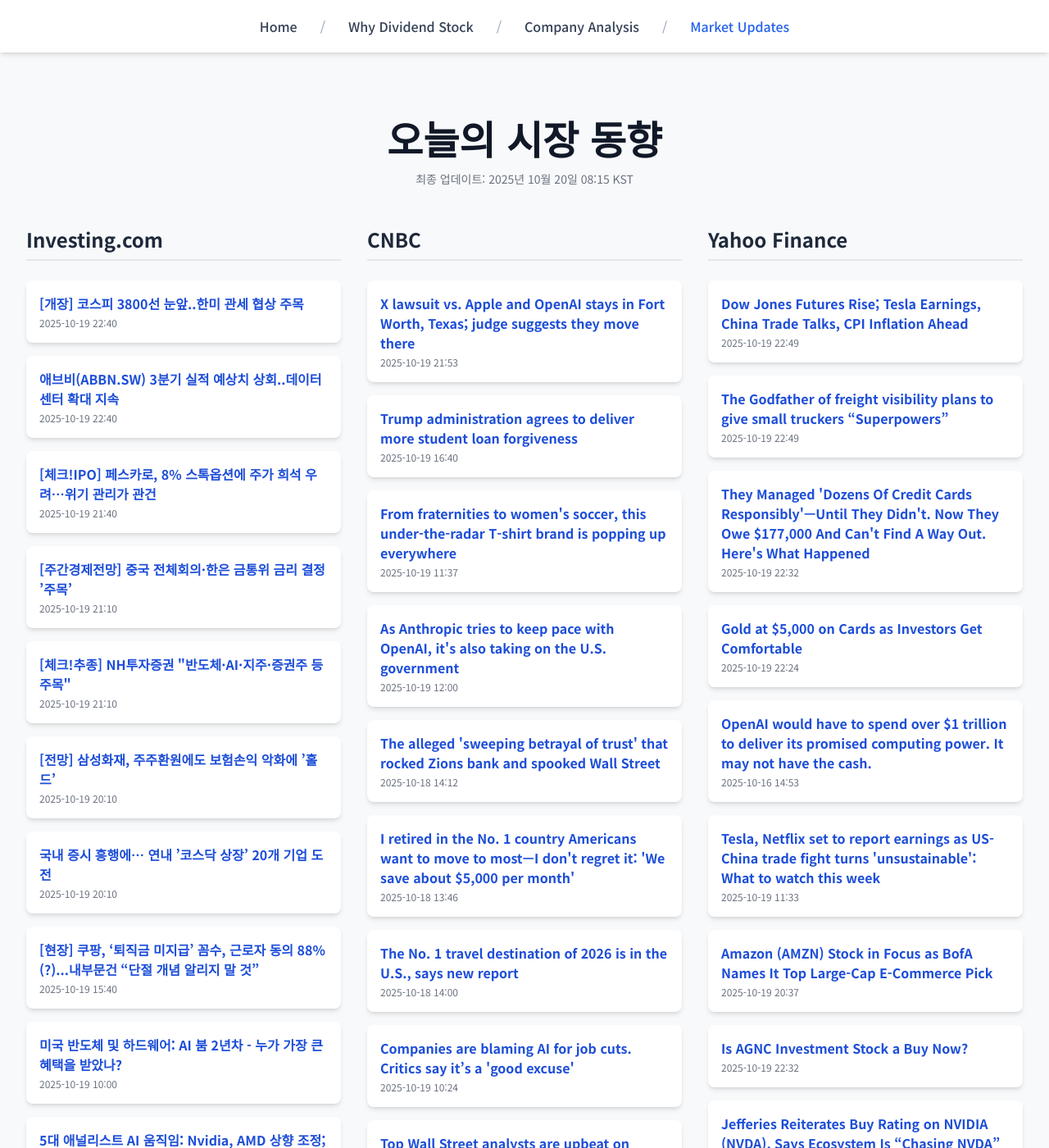
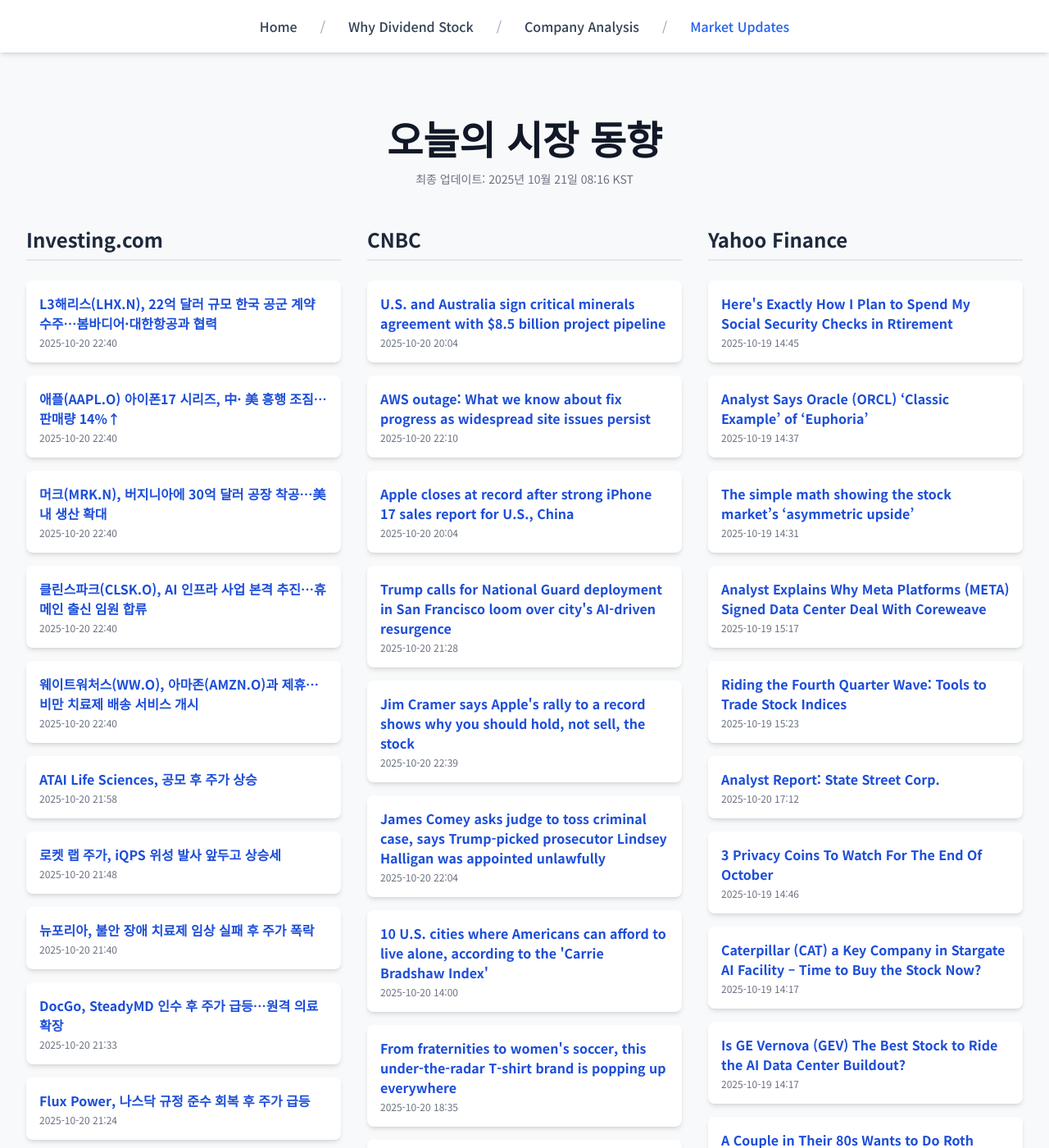
Before and after one commit to Kay-Hwang/my-company-analysis, a Jekyll site: the page built from market-updates.html, in a window 1280 px wide and 1400 px high. Shown: the whole window at 82% size. Built offline with Jekyll 4.4.1, drawn with Linux system fonts in a browser that asks for light colours; nearby versions of some CDN libraries; a script that is not in the unit is left out; some of the changed text lies outside the part shown.

Commit message:
Update daily data

```diff
--- a/_data/latest_data.json
+++ b/_data/latest_data.json
@@ -1,190 +1,190 @@
 {
-  "lastUpdated": "2025년 10월 20일 08:15 KST",
+  "lastUpdated": "2025년 10월 21일 08:16 KST",
   "news": {
     "investing": [
       {
-        "title": "[개장] 코스피 3800선 눈앞..한미 관세 협상 주목",
-        "link": "https://kr.investing.com/news/stock-market-news/article-1675119",
-        "pubDate": "2025-10-19 22:40:46",
-        "summary": "[개장] 코스피 3800선 눈앞..한미 관세 협상 주목"
+        "title": "L3해리스(LHX.N), 22억 달러 규모 한국 공군 계약 수주…봄바디어·대한항공과 협력",
+        "link": "https://kr.investing.com/news/stock-market-news/article-1676804",
+        "pubDate": "2025-10-20 22:40:51",
+        "summary": "L3해리스(LHX.N), 22억 달러 규모 한국 공군 계약 수주…봄바디어·대한항공과 협력"
       },
       {
-        "title": "애브비(ABBN.SW) 3분기 실적 예상치 상회..데이터센터 확대 지속",
-        "link": "https://kr.investing.com/news/stock-market-news/article-1675118",
-        "pubDate": "2025-10-19 22:40:46",
-        "summary": "애브비(ABBN.SW) 3분기 실적 예상치 상회..데이터센터 확대 지속"
+        "title": "애플(AAPL.O) 아이폰17 시리즈, 中· 美 흥행 조짐…판매량 14%↑",
+        "link": "https://kr.investing.com/news/stock-market-news/article-1676803",
+        "pubDate": "2025-10-20 22:40:51",
+        "summary": "애플(AAPL.O) 아이폰17 시리즈, 中· 美 흥행 조짐…판매량 14%↑"
       },
       {
-        "title": "[체크!IPO] 페스카로, 8% 스톡옵션에 주가 희석 우려…위기 관리가 관건",
-        "link": "https://kr.investing.com/news/stock-market-news/article-1675115",
-        "pubDate": "2025-10-19 21:40:37",
-        "summary": "[체크!IPO] 페스카로, 8% 스톡옵션에 주가 희석 우려…위기 관리가 관건"
+        "title": "머크(MRK.N), 버지니아에 30억 달러 공장 착공…美 내 생산 확대",
+        "link": "https://kr.investing.com/news/stock-market-news/article-1676802",
+        "pubDate": "2025-10-20 22:40:50",
+        "summary": "머크(MRK.N), 버지니아에 30억 달러 공장 착공…美 내 생산 확대"
       },
       {
-        "title": "[주간경제전망] 중국 전체회의·한은 금통위 금리 결정 ’주목’",
-        "link": "https://kr.investing.com/news/stock-market-news/article-1675114",
-        "pubDate": "2025-10-19 21:10:40",
-        "summary": "[주간경제전망] 중국 전체회의·한은 금통위 금리 결정 ’주목’"
+        "title": "클린스파크(CLSK.O), AI 인프라 사업 본격 추진…휴메인 출신 임원 합류",
+        "link": "https://kr.investing.com/news/stock-market-news/article-1676801",
+        "pubDate": "2025-10-20 22:40:50",
+        "summary": "클린스파크(CLSK.O), AI 인프라 사업 본격 추진…휴메인 출신 임원 합류"
       },
       {
-        "title": "[체크!추종] NH투자증권 \"반도체·AI·지주·증권주 등 주목\"",
-        "link": "https://kr.investing.com/news/stock-market-news/article-1675113",
-        "pubDate": "2025-10-19 21:10:39",
-        "summary": "[체크!추종] NH투자증권 \"반도체·AI·지주·증권주 등 주목\""
+        "title": "웨이트워처스(WW.O), 아마존(AMZN.O)과 제휴…비만 치료제 배송 서비스 개시",
+        "link": "https://kr.investing.com/news/stock-market-news/article-1676800",
+        "pubDate": "2025-10-20 22:40:50",
+        "summary": "웨이트워처스(WW.O), 아마존(AMZN.O)과 제휴…비만 치료제 배송 서비스 개시"
       },
       {
-        "title": "[전망] 삼성화재, 주주환원에도 보험손익 악화에 ’홀드’",
-        "link": "https://kr.investing.com/news/stock-market-news/article-1675112",
-        "pubDate": "2025-10-19 20:10:48",
-        "summary": "[전망] 삼성화재, 주주환원에도 보험손익 악화에 ’홀드’"
+        "title": "ATAI Life Sciences, 공모 후 주가 상승",
+        "link": "https://kr.investing.com/news/stock-market-news/article-93CH-1676780",
+        "pubDate": "2025-10-20 21:58:06",
+        "summary": "ATAI Life Sciences, 공모 후 주가 상승"
       },
       {
-        "title": "국내 증시 흥행에… 연내 ’코스닥 상장’ 20개 기업 도전",
-        "link": "https://kr.investing.com/news/stock-market-news/article-1675110",
-        "pubDate": "2025-10-19 20:10:40",
-        "summary": "국내 증시 흥행에… 연내 ’코스닥 상장’ 20개 기업 도전"
+        "title": "로켓 랩 주가, iQPS 위성 발사 앞두고 상승세",
+        "link": "https://kr.investing.com/news/stock-market-news/article-93CH-1676775",
+        "pubDate": "2025-10-20 21:48:27",
+        "summary": "로켓 랩 주가, iQPS 위성 발사 앞두고 상승세"
       },
       {
-        "title": "[현장] 쿠팡, ‘퇴직금 미지급’ 꼼수, 근로자 동의 88%(?)...내부문건 “단절 개념 알리지 말 것”",
-        "link": "https://kr.investing.com/news/stock-market-news/article-1675105",
-        "pubDate": "2025-10-19 15:40:48",
-        "summary": "[현장] 쿠팡, ‘퇴직금 미지급’ 꼼수, 근로자 동의 88%(?)...내부문건 “단절 개념 알리지 말 것”"
+        "title": "뉴포리아, 불안 장애 치료제 임상 실패 후 주가 폭락",
+        "link": "https://kr.investing.com/news/stock-market-news/article-93CH-1676766",
+        "pubDate": "2025-10-20 21:40:30",
+        "summary": "뉴포리아, 불안 장애 치료제 임상 실패 후 주가 폭락"
       },
       {
-        "title": "미국 반도체 및 하드웨어: AI 붐 2년차 - 누가 가장 큰 혜택을 받았나?",
-        "link": "https://kr.investing.com/news/stock-market-news/article-1675079",
-        "pubDate": "2025-10-19 10:00:04",
-        "summary": "미국 반도체 및 하드웨어: AI 붐 2년차 - 누가 가장 큰 혜택을 받았나?"
+        "title": "DocGo, SteadyMD 인수 후 주가 급등…원격 의료 확장",
+        "link": "https://kr.investing.com/news/stock-market-news/article-93CH-1676757",
+        "pubDate": "2025-10-20 21:33:13",
+        "summary": "DocGo, SteadyMD 인수 후 주가 급등…원격 의료 확장"
       },
       {
-        "title": "5대 애널리스트 AI 움직임: Nvidia, AMD 상향 조정; ASML €1,000 경로 예상",
-        "link": "https://kr.investing.com/news/stock-market-news/article-1675077",
-        "pubDate": "2025-10-19 09:00:04",
-        "summary": "5대 애널리스트 AI 움직임: Nvidia, AMD 상향 조정; ASML €1,000 경로 예상"
+        "title": "Flux Power, 나스닥 규정 준수 회복 후 주가 급등",
+        "link": "https://kr.investing.com/news/stock-market-news/article-93CH-1676750",
+        "pubDate": "2025-10-20 21:24:24",
+        "summary": "Flux Power, 나스닥 규정 준수 회복 후 주가 급등"
       }
     ],
     "cnbc": [
       {
-        "title": "X lawsuit vs. Apple and OpenAI stays in Fort Worth, Texas; judge suggests they move there",
-        "link": "https://www.cnbc.com/2025/10/19/x-musk-apple-openai-lawsuit-texas-fort-worth.html",
-        "pubDate": "Sun, 19 Oct 2025 21:53:36 GMT",
-        "summary": "The Elon Musk companies X and xAI are not based in Fort Worth. But they sued Apple and OpenAI there for some reason."
+        "title": "U.S. and Australia sign critical minerals agreement with $8.5 billion project pipeline",
+        "link": "https://www.cnbc.com/2025/10/20/trump-australia-albanese-minerals-rare-earths-china.html",
+        "pubDate": "Mon, 20 Oct 2025 20:04:44 GMT",
+        "summary": "The projects include rare earths processing, Australian Prime Minister Anthony Albanese said at the White House during a meeting with President Donald Trump."
       },
       {
-        "title": "Trump administration agrees to deliver more student loan forgiveness",
-        "link": "https://www.cnbc.com/2025/10/19/trump-student-loan-forgiveness.html",
-        "pubDate": "Sun, 19 Oct 2025 16:40:23 GMT",
-        "summary": "The Trump administration has agreed to forgive student debt under income-driven repayment programs it had partially blocked."
+        "title": "AWS outage: What we know about fix progress as widespread site issues persist",
+        "link": "https://www.cnbc.com/2025/10/20/amazon-web-services-outage-takes-down-major-websites.html",
+        "pubDate": "Mon, 20 Oct 2025 22:10:42 GMT",
+        "summary": "Downdetector showed user reports of problems at sites including Amazon, Snapchat, Disney+, Reddit and Canva."
+      },
+      {
+        "title": "Apple closes at record after strong iPhone 17 sales report for U.S., China",
+        "link": "https://www.cnbc.com/2025/10/20/apple-stock-iphone-17-us-china-sales.html",
+        "pubDate": "Mon, 20 Oct 2025 20:04:28 GMT",
+        "summary": "The iPhone 17 series has outsold the iPhone 16 series by 14% in the U.S. and China within its first 10 days of availability."
+      },
+      {
+        "title": "Trump calls for National Guard deployment in San Francisco loom over city's AI-driven resurgence",
+        "link": "https://www.cnbc.com/2025/10/20/trump-calls-for-national-guard-deployment-loom-over-sf-ai-resurgence.html",
+        "pubDate": "Mon, 20 Oct 2025 21:28:02 GMT",
+        "summary": "President Trump is threatening to call in federal troops to San Francisco as evidence mounts that the city is undergoing a post-pandemic resurgence."
+      },
+      {
+        "title": "Jim Cramer says Apple's rally to a record shows why you should hold, not sell, the stock",
+        "link": "https://www.cnbc.com/2025/10/20/cramer-apple-rally-stock.html",
+        "pubDate": "Mon, 20 Oct 2025 22:39:33 GMT",
+        "summary": "Apple's stock hits a record high as Jim Cramer tells investors to hold, citing strong iPhone demand, services growth and market momentum."
+      },
+      {
+        "title": "James Comey asks judge to toss criminal case, says Trump-picked prosecutor Lindsey Halligan was appointed unlawfully",
+        "link": "https://www.cnbc.com/2025/10/20/comey-trump-halligan-criminal-case.html",
+        "pubDate": "Mon, 20 Oct 2025 22:04:41 GMT",
+        "summary": "Comey argued that he is being vindictively prosecuted because of President Donald Trump's animus toward him."
+      },
+      {
+        "title": "10 U.S. cities where Americans can afford to live alone, according to the 'Carrie Bradshaw Index'",
+        "link": "https://www.cnbc.com/2025/10/20/cities-americans-can-afford-to-live-alone-the-economist-carrie-bradshaw-index.html",
+        "pubDate": "Mon, 20 Oct 2025 14:00:01 GMT",
+        "summary": "The Economist ranked 100 of the major U.S. cities by affordability for people who want to live alone."
       },
       {
         "title": "From fraternities to women's soccer, this under-the-radar T-shirt brand is popping up everywhere",
         "link": "https://www.cnbc.com/2025/10/19/comfort-colors-gildan-shirt-gen-z.html",
-        "pubDate": "Sun, 19 Oct 2025 11:37:45 GMT",
+        "pubDate": "Mon, 20 Oct 2025 18:35:26 GMT",
         "summary": "A loyal and growing base of consumers are driving demand for the half-century-old, Gildan-owned shirt brand Comfort Colors."
       },
       {
-        "title": "As Anthropic tries to keep pace with OpenAI, it's also taking on the U.S. government",
-        "link": "https://www.cnbc.com/2025/10/19/anthropic-tries-to-keep-pace-with-openai-faces-off-with-david-sacks.html",
-        "pubDate": "Sun, 19 Oct 2025 12:00:01 GMT",
-        "summary": "David Sacks, the White House AI and crypto czar, has been publicly critical of Anthropic, which is chasing OpenAI in the artificial intelligence market."
+        "title": "OpenAI investor Reid Hoffman spars with AI czar Sacks, calls Anthropic 'one of the good guys'",
+        "link": "https://www.cnbc.com/2025/10/20/openai-investor-reid-hoffman-calls-anthropic-one-of-the-good-guys.html",
+        "pubDate": "Mon, 20 Oct 2025 19:56:12 GMT",
+        "summary": "After White House AI and crypto czar David Sacks went after Anthropic last week, OpenAI investor Reid Hoffman came to the company's defense."
       },
       {
-        "title": "The alleged 'sweeping betrayal of trust' that rocked Zions bank and spooked Wall Street",
-        "link": "https://www.cnbc.com/2025/10/18/the-alleged-sweeping-betrayal-of-trust-that-rocked-zions-bank-and-spooked-wall-street.html",
-        "pubDate": "Sat, 18 Oct 2025 14:12:53 GMT",
-        "summary": "Zions Bancorporation lost $1 billion of its valuation in a single day on Thursday after disclosing $60 million worth of loans it had made that were unlikely to be repaid."
-      },
-      {
-        "title": "I retired in the No. 1 country Americans want to move to most—I don't regret it: 'We save about $5,000 per month'",
-        "link": "https://www.cnbc.com/2025/10/18/i-retired-in-the-no-1-country-americans-want-to-move-to-the-most-we-save-5000-a-month.html",
-        "pubDate": "Sat, 18 Oct 2025 13:46:28 GMT",
-        "summary": "When he was 41, Alex Trias walked away from a high-paying law career. Now he lives in Portugal, the No. 1 country Americans want to move to the most. The early retiree shares the most life-changing lessons he's learned so far."
-      },
-      {
-        "title": "The No. 1 travel destination of 2026 is in the U.S., says new report",
-        "link": "https://www.cnbc.com/2025/10/18/the-no-1-travel-destination-of-2026-is-in-the-us-says-new-report.html",
-        "pubDate": "Sat, 18 Oct 2025 14:00:01 GMT",
-        "summary": "Get your ski gear ready."
-      },
-      {
-        "title": "Companies are blaming AI for job cuts. Critics say it’s a 'good excuse'",
-        "link": "https://www.cnbc.com/2025/10/19/firms-are-blaming-ai-for-job-cuts-critics-say-its-a-good-excuse.html",
-        "pubDate": "Sun, 19 Oct 2025 10:24:00 GMT",
-        "summary": "Workers are spooked as firms declare AI-driven layoffs, but some critics say the current reductions may be a \"market clearance\" due to overhiring."
-      },
-      {
-        "title": "Top Wall Street analysts are upbeat on these 3 dividend-paying stocks",
-        "link": "https://www.cnbc.com/2025/10/19/top-wall-street-analysts-are-upbeat-on-these-3-dividend-paying-stocks.html",
-        "pubDate": "Sun, 19 Oct 2025 11:33:57 GMT",
-        "summary": "Here are three dividend-paying stocks, highlighted by Wall Street's top pros."
-      },
-      {
-        "title": "What Medicare beneficiaries need to consider during open enrollment",
-        "link": "https://www.cnbc.com/2025/10/19/medicare-open-enrollment.html",
-        "pubDate": "Sun, 19 Oct 2025 11:30:01 GMT",
-        "summary": "Medicare open enrollment, which lasts until Dec. 7, gives beneficiaries the ability to select health coverage for 2026. Here's what experts recommend considering."
+        "title": "Trump can deploy National Guard in Portland, appeals court panel says",
+        "link": "https://www.cnbc.com/2025/10/20/trump-portland-national-guard-nelson-bade.html",
+        "pubDate": "Mon, 20 Oct 2025 22:00:36 GMT",
+        "summary": "The two judges in the majority, Ryan Nelson and Bridget Bade, were both appointed to the 9th Circuit U.S. Court of Appeals by President Trump."
       }
     ],
     "yahoo": [
       {
-        "title": "Dow Jones Futures Rise; Tesla Earnings, China Trade Talks, CPI Inflation Ahead",
-        "link": "https://www.investors.com/market-trend/stock-market-today/dow-jones-futures-tesla-earnings-china-trade-talks-cpi-inflation/?src=A00220&yptr=yahoo",
-        "pubDate": "2025-10-19T22:49:48Z",
-        "summary": "Dow Jones Futures Rise; Tesla Earnings, China Trade Talks, CPI Inflation Ahead"
+        "title": "Here's Exactly How I Plan to Spend My Social Security Checks in Rtirement",
+        "link": "https://finance.yahoo.com/news/heres-exactly-plan-spend-social-144500270.html",
+        "pubDate": "2025-10-19T14:45:00Z",
+        "summary": "Here's Exactly How I Plan to Spend My Social Security Checks in Rtirement"
       },
       {
-        "title": "The Godfather of freight visibility plans to give small truckers “Superpowers”",
-        "link": "https://finance.yahoo.com/news/godfather-freight-visibility-plans-small-224946256.html",
-        "pubDate": "2025-10-19T22:49:46Z",
-        "summary": "The Godfather of freight visibility plans to give small truckers “Superpowers”"
+        "title": "Analyst Says Oracle (ORCL) ‘Classic Example’ of ‘Euphoria’",
+        "link": "https://finance.yahoo.com/news/analyst-says-oracle-orcl-classic-143719664.html",
+        "pubDate": "2025-10-19T14:37:19Z",
+        "summary": "Analyst Says Oracle (ORCL) ‘Classic Example’ of ‘Euphoria’"
       },
       {
-        "title": "They Managed 'Dozens Of Credit Cards Responsibly'—Until They Didn't. Now They Owe $177,000 And Can't Find A Way Out. Here's What Happened",
-        "link": "https://finance.yahoo.com/news/managed-dozens-credit-cards-responsibly-223226696.html",
-        "pubDate": "2025-10-19T22:32:26Z",
-        "summary": "They Managed 'Dozens Of Credit Cards Responsibly'—Until They Didn't. Now They Owe $177,000 And Can't Find A Way Out. Here's What Happened"
+        "title": "The simple math showing the stock market’s ‘asymmetric upside’",
+        "link": "https://finance.yahoo.com/news/the-simple-math-showing-the-stock-markets-asymmetric-upside-143129927.html",
+        "pubDate": "2025-10-19T14:31:29Z",
+        "summary": "The simple math showing the stock market’s ‘asymmetric upside’"
       },
       {
-        "title": "Gold at $5,000 on Cards as Investors Get Comfortable",
-        "link": "https://www.wsj.com/articles/gold-at-5-000-on-cards-as-investors-get-comfortable-f571f119?siteid=yhoof2&yptr=yahoo",
-        "pubDate": "2025-10-19T22:24:00Z",
-        "summary": "Gold at $5,000 on Cards as Investors Get Comfortable"
+        "title": "Analyst Explains Why Meta Platforms (META) Signed Data Center Deal With Coreweave",
+        "link": "https://finance.yahoo.com/news/analyst-explains-why-meta-platforms-151722421.html",
+        "pubDate": "2025-10-19T15:17:22Z",
+        "summary": "Analyst Explains Why Meta Platforms (META) Signed Data Center Deal With Coreweave"
       },
       {
-        "title": "OpenAI would have to spend over $1 trillion to deliver its promised computing power. It may not have the cash.",
-        "link": "https://finance.yahoo.com/news/openai-would-have-to-spend-over-1-trillion-to-deliver-its-promised-computing-power-it-may-not-have-the-cash-145324242.html",
-        "pubDate": "2025-10-16T14:53:24Z",
-        "summary": "OpenAI would have to spend over $1 trillion to deliver its promised computing power. It may not have the cash."
+        "title": "Riding the Fourth Quarter Wave: Tools to Trade Stock Indices",
+        "link": "https://finance.yahoo.com/news/riding-fourth-quarter-wave-tools-152347491.html",
+        "pubDate": "2025-10-19T15:23:47Z",
+        "summary": "Riding the Fourth Quarter Wave: Tools to Trade Stock Indices"
       },
       {
-        "title": "Tesla, Netflix set to report earnings as US-China trade fight turns 'unsustainable': What to watch this week",
-        "link": "https://finance.yahoo.com/news/tesla-netflix-set-to-report-earnings-as-us-china-trade-fight-turns-unsustainable-what-to-watch-this-week-113358947.html",
-        "pubDate": "2025-10-19T11:33:58Z",
-        "summary": "Tesla, Netflix set to report earnings as US-China trade fight turns 'unsustainable': What to watch this week"
+        "title": "Analyst Report: State Street Corp.",
+        "link": "https://finance.yahoo.com/research/reports/ARGUS_3418_AnalystReport_1760980338000?yptr=yahoo&ncid=yahooproperties_plusresear_nm5q6ze1cei",
+        "pubDate": "2025-10-20T17:12:18Z",
+        "summary": "Analyst Report: State Street Corp."
       },
       {
-        "title": "Amazon (AMZN) Stock in Focus as BofA Names It Top Large-Cap E-Commerce Pick",
-        "link": "https://finance.yahoo.com/news/amazon-amzn-stock-focus-bofa-203738676.html",
-        "pubDate": "2025-10-19T20:37:38Z",
-        "summary": "Amazon (AMZN) Stock in Focus as BofA Names It Top Large-Cap E-Commerce Pick"
+        "title": "3 Privacy Coins To Watch For The End Of October",
+        "link": "https://finance.yahoo.com/news/3-privacy-coins-watch-end-144641777.html",
+        "pubDate": "2025-10-19T14:46:41Z",
+        "summary": "3 Privacy Coins To Watch For The End Of October"
       },
       {
-        "title": "Is AGNC Investment Stock a Buy Now?",
-        "link": "https://finance.yahoo.com/news/agnc-investment-stock-buy-now-223200779.html",
-        "pubDate": "2025-10-19T22:32:00Z",
-        "summary": "Is AGNC Investment Stock a Buy Now?"
+        "title": "Caterpillar (CAT) a Key Company in Stargate AI Facility – Time to Buy the Stock Now?",
+        "link": "https://finance.yahoo.com/news/caterpillar-cat-key-company-stargate-141714552.html",
+        "pubDate": "2025-10-19T14:17:14Z",
+        "summary": "Caterpillar (CAT) a Key Company in Stargate AI Facility – Time to Buy the Stock Now?"
       },
       {
-        "title": "Jefferies Reiterates Buy Rating on NVIDIA (NVDA), Says Ecosystem Is “Chasing NVDA”",
-        "link": "https://finance.yahoo.com/news/jefferies-reiterates-buy-rating-nvidia-203735115.html",
-        "pubDate": "2025-10-19T20:37:35Z",
-        "summary": "Jefferies Reiterates Buy Rating on NVIDIA (NVDA), Says Ecosystem Is “Chasing NVDA”"
+        "title": "Is GE Vernova (GEV) The Best Stock to Ride the AI Data Center Buildout?",
+        "link": "https://finance.yahoo.com/news/ge-vernova-gev-best-stock-141717734.html",
+        "pubDate": "2025-10-19T14:17:17Z",
+        "summary": "Is GE Vernova (GEV) The Best Stock to Ride the AI Data Center Buildout?"
       },
       {
-        "title": "Needham Maintains Buy on TSMC (TSM), Citing Strong Margins and Upgraded AI Outlook",
-        "link": "https://finance.yahoo.com/news/needham-maintains-buy-tsmc-tsm-203730570.html",
-        "pubDate": "2025-10-19T20:37:30Z",
-        "summary": "Needham Maintains Buy on TSMC (TSM), Citing Strong Margins and Upgraded AI Outlook"
+        "title": "A Couple in Their 80s Wants to Do Roth Conversions. Should They?",
+        "link": "https://www.wsj.com/personal-finance/taxes/roth-conversions-tax-burden-single-married-ab710ef6?siteid=yhoof2&yptr=yahoo",
+        "pubDate": "2025-10-19T14:00:00Z",
+        "summary": "A Couple in Their 80s Wants to Do Roth Conversions. Should They?"
       }
     ]
   }
```
